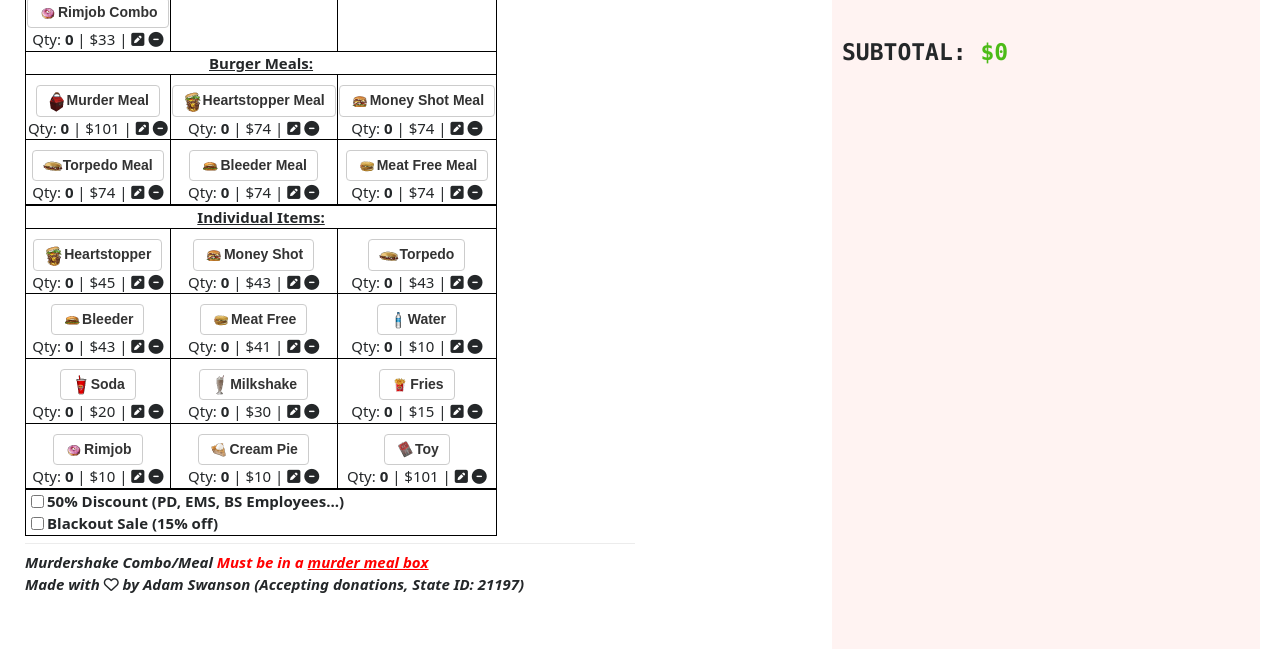
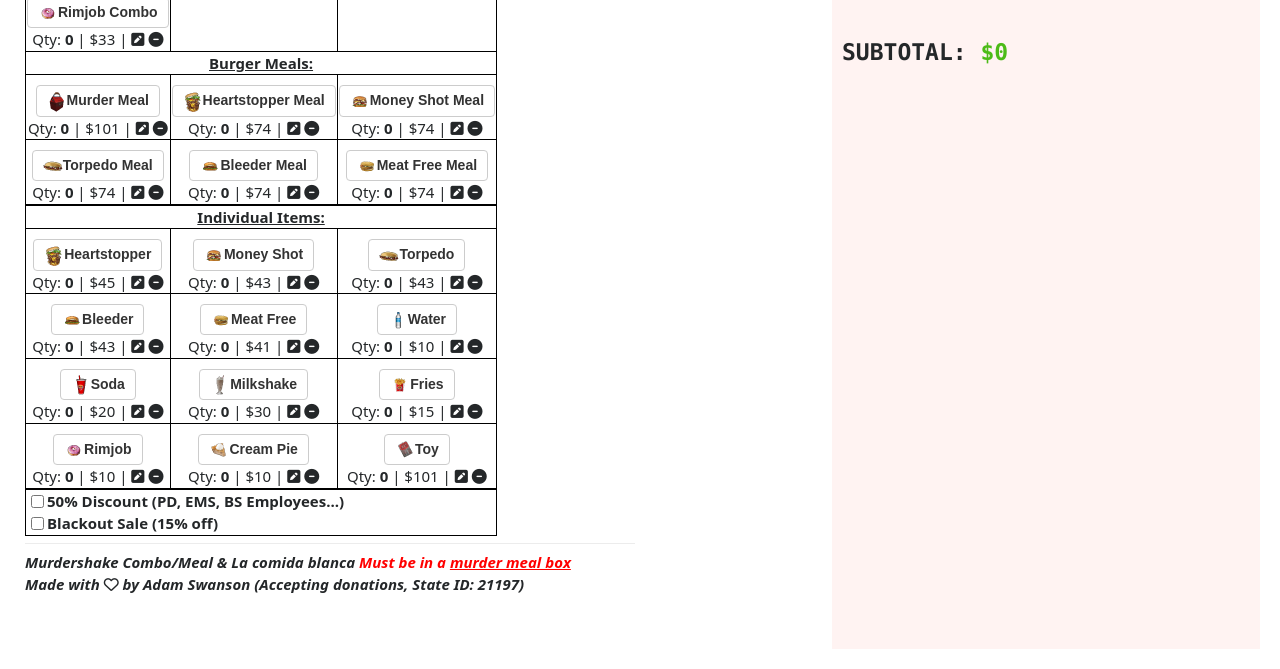
Before and after one commit to KrizKhaoz/burgershot, a plain HTML site: page index.html in a window 1280 px wide. Shown: the part 131-800 px from the top of the page. Drawn offline with Linux system fonts and the light colour scheme.

Commit message:
gsfdgsdgdgf

```diff
--- a/index.html
+++ b/index.html
@@ -22,7 +22,7 @@
 			<!-- to be auto-generated on page load -->
 		</div>
 		<div>
-			<span><i><b>Murdershake Combo/Meal<b> <font color="red">Must be in a <u>murder meal box</u></font></i></span><br>
+			<span><i><b>Murdershake Combo/Meal<b> & La comida blanca <font color="red">Must be in a <u>murder meal box</u></font></i></span><br>
 			<span><i>Made with <i class="fa fa-heart-o" aria-hidden="true"></i> by Adam Swanson (Accepting donations, State ID: 21197)</i></span><br>
 		</div>
 	</div>
```
